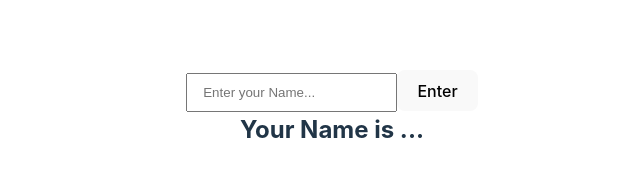
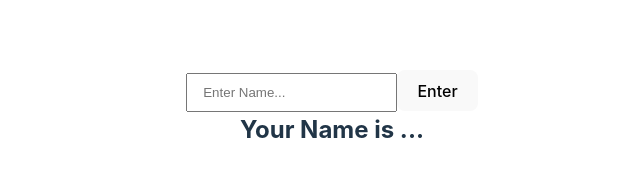
Before and after one commit to uphadeshrikant712/Daily-Coding-Challanges, a React (Vite) app in the folder 2.Tasks/: page / in a window 1280 px wide. Shown: the part 291-468 px from the top of the page, without its empty margins (308-948 px from the left). Built offline with nearby package versions, Linux system fonts and the light colour scheme.

Commit message:
Implemented UseRef for Focusing on input when hit enter

```diff
--- a/2.Tasks/src/App.jsx
+++ b/2.Tasks/src/App.jsx
@@ -27,6 +27,7 @@ import CountUp from './components/22.CountUp Normal/CountUp';
 import CountUp2 from './components/22.Two CountUps/CountUp2';
 import C from './components/23.CountUP on OnClick/C';
 import Task from './components/24.Task/Task';
+import Task1 from './components/25.Task1/Task1';
 
 const App = () => {
   return (
@@ -79,7 +80,9 @@ const App = () => {
       {/* <CountUp2 /> */}
       {/* <C/> */}
 
-      <Task/>
+      {/* <Task/> */}
+
+      <Task1/>
 
     </div>
   )
--- /dev/null
+++ b/2.Tasks/src/components/25.Task1/Task1.jsx
@@ -0,0 +1,44 @@
+import React, { useRef, useState } from 'react'
+
+const Task1 = () => {
+  const [name, setName] = useState('...');
+  const [value, setValue] = useState('');
+
+  const inputRef = useRef(null);
+
+
+  const handleClick = () =>
+  {
+    if (value)
+    {
+      setName(value);
+      setValue('');
+
+    }
+    else {
+      alert('Enter Name Please...')
+    }
+    inputRef.current.focus()
+  }
+
+  return (
+    <div>
+      <div className="inp">
+        <input
+          ref={inputRef}
+          value={value}
+          onChange=
+          {
+            (e) =>
+              setValue(e.target.value)
+          }
+          type="text"
+          placeholder='Enter Name...' />
+        <button onClick={handleClick}>Enter</button>
+      </div>
+      <h2>Your Name is {name }</h2>
+    </div>
+  )
+}
+
+export default Task1
```
